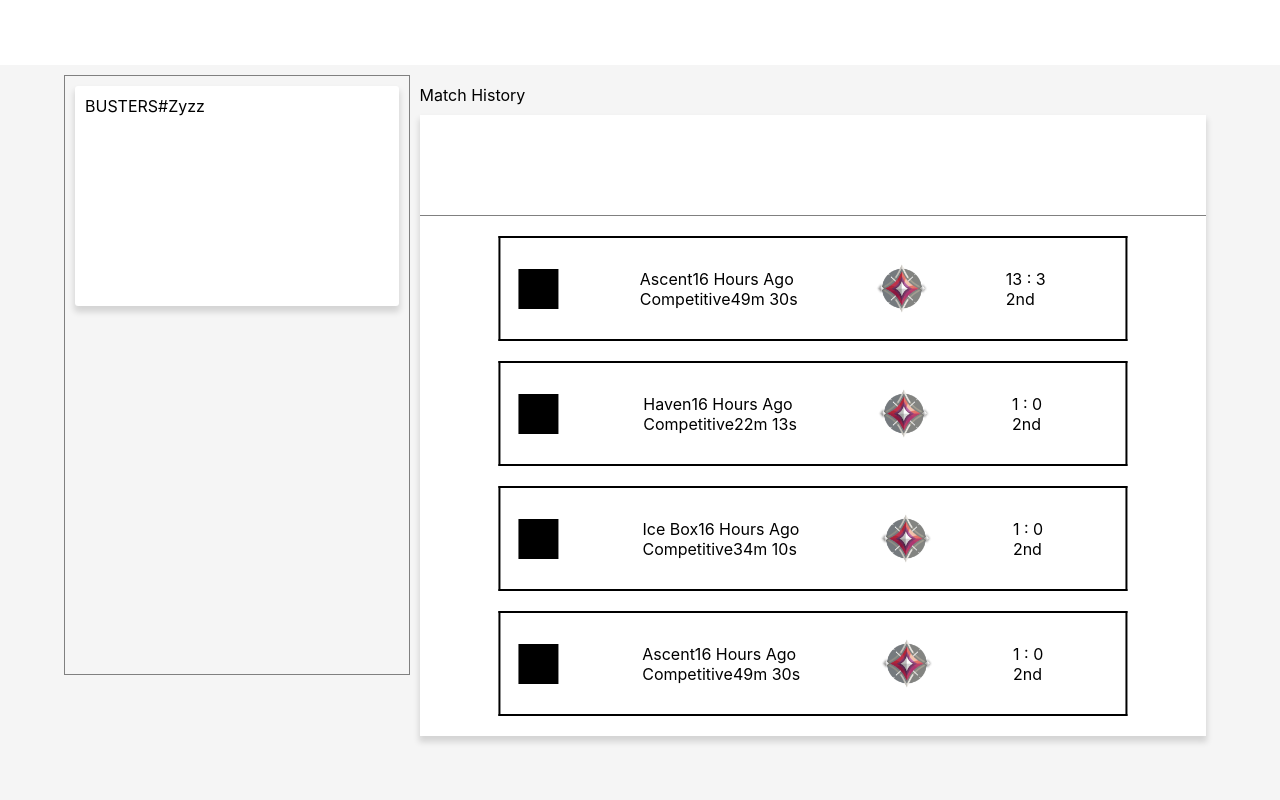
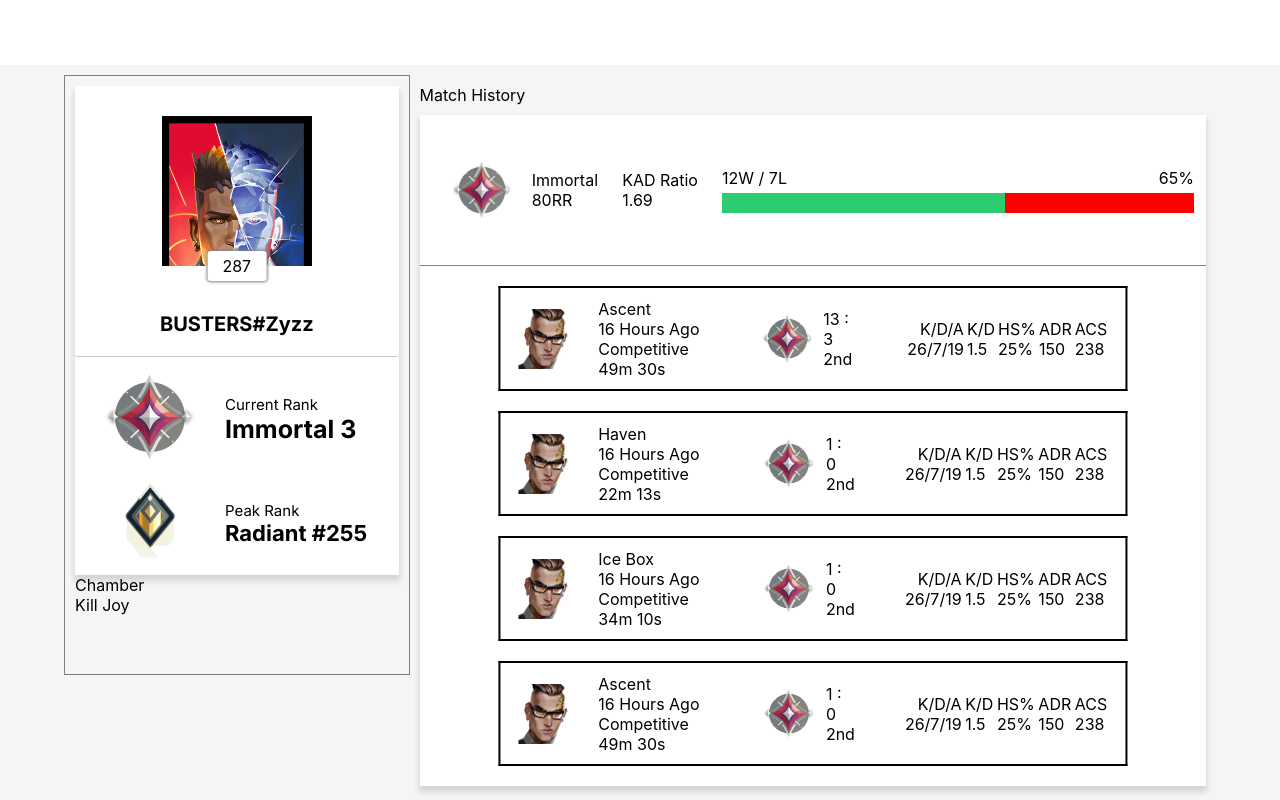
Before and after one commit to Damango/Valorant-Stat-Tracker, a React (Create React App) app: page / in a window 1280 px wide. Built offline with nearby package versions, Linux system fonts and the light colour scheme.

Commit message:
Added Design for match and profile

```diff
--- a/public/index.html
+++ b/public/index.html
@@ -12,6 +12,12 @@
 		<link rel="apple-touch-icon" href="%PUBLIC_URL%/logo192.png" />
 
 		<link rel="manifest" href="%PUBLIC_URL%/manifest.json" />
+		<link rel="preconnect" href="https://fonts.googleapis.com" />
+		<link rel="preconnect" href="https://fonts.gstatic.com" crossorigin />
+		<link
+			href="https://fonts.googleapis.com/css2?family=Cabin:wght@400;500;600;700&family=Cairo:wght@400;500;600;700;800;900&family=Inter:wght@300;400;500;600;700&family=Open+Sans:wght@300;400;500;600&family=Poppins:wght@300;400;500;600&family=Source+Sans+Pro:wght@300;400;600;700&display=swap"
+			rel="stylesheet"
+		/>
 
 		<title>Valorant Tracker</title>
 	</head>
--- a/src/Components/MatchCard/MatchCard.css
+++ b/src/Components/MatchCard/MatchCard.css
@@ -60,7 +60,6 @@
 	box-sizing: border-box;
 	box-shadow: 0px 0px 0px 0px gray;
 	transition: 0.3s;
-	justify-content: space-between;
 }
 
 .match-card-wrapper:hover {
@@ -79,10 +78,15 @@
 
 .match-card-champion-icon {
 	position: relative;
+	background: url("../../media/chambericon.png");
+	background-position: center center center;
+	background-size: cover;
+	width: 60px;
+	height: 60px;
+}
 
-	background-color: black;
-	width: 40px;
-	height: 40px;
+.basic-match-info-container {
+	width: 180px;
 }
 
 .match-card-map-time-container {
@@ -90,6 +94,7 @@
 
 .match-card-map {
 	display: inline-block;
+	margin-right: 15px;
 }
 
 .match-card-time {
@@ -100,6 +105,7 @@
 }
 .match-card-type {
 	display: inline-block;
+	margin-right: 15px;
 }
 
 .match-card-length {
@@ -112,6 +118,19 @@
 	height: 85px;
 	background-size: cover;
 	background-position: center;
+}
+
+.match-player-stats-container {
+	position: relative;
+	width: 40%;
+
+	display: flex;
+	margin-left: 50px;
+	justify-content: space-between;
+}
+
+.match-player-kda {
+	text-align: right;
 }
 
 .match-card-drop-down-container {
@@ -128,5 +147,5 @@
 }
 
 .recharts-surface {
-	width: 100% !important;
+	width: 98% !important;
 }
--- a/src/Components/MatchCard/MatchCard.js
+++ b/src/Components/MatchCard/MatchCard.js
@@ -11,23 +11,15 @@
 
 import "./MatchCard.css";
 const MatchCard = (props) => {
-	const data = [
-		{ name: "Round 1", econ: -950, pv: 2400, amt: 2400 },
-		{ name: "Round 2", econ: 4500, pv: 2400, amt: 2400 },
-		{ name: "Round 3", econ: 16748, pv: 2400, amt: 2400 },
-		{ name: "Page A", econ: 400, pv: 2400, amt: 2400 },
-		{ name: "Page A", econ: 400, pv: 2400, amt: 2400 },
-		{ name: "Page A", econ: 400, pv: 2400, amt: 2400 },
-		{ name: "Page A", econ: 400, pv: 2400, amt: 2400 },
-		{ name: "Page A", econ: 400, pv: 2400, amt: 2400 },
-		{ name: "Page A", econ: 400, pv: 2400, amt: 2400 },
-		{ name: "Page A", econ: 2050, pv: 2400, amt: 2400 },
-		{ name: "Page A", econ: 4000, pv: 2400, amt: 2400 },
-		{ name: "Page A", econ: 400, pv: 2400, amt: 2400 },
-		{ name: "Page A", econ: 400, pv: 2400, amt: 2400 },
-		{ name: "Page A", econ: 400, pv: 2400, amt: 2400 },
-		{ name: "Page A", econ: 400, pv: 2400, amt: 2400 },
-	];
+	const econData = props.matchData.roundResults.map((match) => {
+		let chartDataObject = {
+			name: "Round: " + match.roundNum,
+			econ: match.playerStats[0].economy.loadoutValue,
+		};
+		return chartDataObject;
+	});
+
+	console.log("ECON DATA: " + JSON.stringify(econData[0]));
 
 	const [dropDown, setDropDown] = useState(false);
 
@@ -47,12 +39,11 @@
 
 	function calculateMatchResult() {
 		let i, j;
-
 		let playerIndex = 0;
 		let winCount = 0;
 		let lossCount = 0;
+		let roundResults = props.matchData.roundResults;
 
-		let roundResults = props.matchData.roundResults;
 		for (i = 0; i < props.matchData.players.length; i++) {
 			let playerString =
 				props.matchData.players[i].playerID +
@@ -116,7 +107,7 @@
 		console.log(dropDown);
 
 		if (dropDown) {
-			dropDownElement.style.height = "300px";
+			dropDownElement.style.height = "500px";
 		} else {
 			dropDownElement.style.height = "0px";
 		}
@@ -127,20 +118,20 @@
 			return (
 				<div className="match-card-drop-down-container" ref={dropDownRef}>
 					<div className="drop-down-chart-container">
-						<button onClick={() => calculateMatchResult()}>CLICK</button>
 						<ResponsiveContainer width="100%" height={250}>
 							<LineChart
-								data={data}
-								margin={{ top: 5, right: 20, bottom: 5, left: 0 }}
+								data={econData}
+								margin={{ top: 5, right: 10, bottom: 5, left: -10 }}
 							>
 								<Line type="monotone" dataKey="econ" stroke="#8884d8" />
 								<CartesianGrid stroke="#ccc" strokeDasharray="5 5" />
-								<XAxis dataKey="name" />
+								<XAxis dataKey="name" style={{ fontSize: "10px" }} />
 								<YAxis style={{ fontSize: "10px" }} />
 								<Tooltip />
 							</LineChart>
 						</ResponsiveContainer>
 					</div>
+					<div className="drop-down-teams-container"></div>
 				</div>
 			);
 		} else {
@@ -206,7 +197,28 @@
 					{calculateMatchResult()}
 				</div>
 
-				<div className="match-player-stats"></div>
+				<div className="match-player-stats-container">
+					<div className="match-player-kda">
+						<div>K/D/A</div>
+						<div>26/7/19</div>
+					</div>
+					<div className="match-player-kd">
+						<div>K/D</div>
+						<div>1.5</div>
+					</div>
+					<div className="match-player-hs-percent">
+						<div>HS%</div>
+						<div>25%</div>
+					</div>
+					<div className="match-player-adr">
+						<div>ADR</div>
+						<div>150</div>
+					</div>
+					<div className="match-player-acs">
+						<div>ACS</div>
+						<div>238</div>
+					</div>
+				</div>
 			</div>
 			{renderDropDown()}
 		</div>
--- a/src/ValorantTracker.css
+++ b/src/ValorantTracker.css
@@ -31,12 +31,137 @@
 	box-sizing: border-box;
 }
 
-.account-name-rank-container {
+.profile-rank-and-details-container {
 	background-color: white;
 	box-shadow: 0px 5px 6px 1px rgba(0, 0, 0, 0.137);
-	height: 200px;
+}
+
+.profile-icon-name-container {
+	position: relative;
+	background-color: white;
+	border-bottom: 1px solid rgba(128, 128, 128, 0.418);
+	height: 250px;
 	border-radius: 3px;
 	padding: 10px;
+}
+
+.profile-icon-container {
+	position: relative;
+	margin-top: 20px;
+	left: 50%;
+	transform: translateX(-50%);
+	width: 150px;
+	height: 150px;
+	background: url("./media/phoenixplayercard.png");
+	background-size: cover;
+	background-position: top center;
+}
+.profile-level-container {
+	position: relative;
+	top: 90%;
+	left: 50%;
+	transform: translateX(-50%);
+	display: inline-block;
+	background-color: white;
+	padding: 5px 15px;
+	border-radius: 3px;
+	box-shadow: 0px 0px 3px 1px gray;
+}
+
+.profile-name-container {
+	position: absolute;
+	left: 50%;
+	transform: translateX(-50%);
+	bottom: 20px;
+	font-family: "Inter";
+	font-weight: bold;
+	font-size: 20px;
+}
+
+.account-ranks-container {
+	padding-bottom: 10px;
+}
+
+.account-current-rank-container {
+	position: relative;
+
+	display: flex;
+	align-items: center;
+}
+
+.current-rank-image-container {
+	width: 150px;
+}
+
+.current-rank-image {
+	position: relative;
+	width: 150px;
+	height: 120px;
+	background: url("./media/immortalicon.png");
+	background-position: center center;
+	background-size: cover;
+	display: inline-block;
+	left: 50%;
+	transform: translateX(-50%);
+}
+
+.current-rank-text-container {
+	position: relative;
+	display: inline-block;
+	font-family: "Inter";
+	font-size: 25px;
+}
+
+.current-rank-text {
+	font-size: 15px !important;
+}
+.current-rank-name-text {
+	font-weight: bold;
+}
+
+.account-peak-rank-container {
+	position: relative;
+
+	display: flex;
+	align-items: center;
+}
+
+.peak-rank-text-container {
+	position: relative;
+	display: inline-block;
+	font-family: "Inter";
+	font-size: 25px;
+}
+
+.peak-rank-image-container {
+	width: 150px;
+}
+
+.peak-rank-image {
+	position: relative;
+	width: 80px;
+	height: 80px;
+	background: url("./media/raidanticon.png");
+	background-position: center center;
+	background-size: cover;
+	display: inline-block;
+	left: 50%;
+	transform: translateX(-50%);
+}
+
+.peak-rank-text-container {
+	position: relative;
+	display: inline-block;
+	font-family: "Inter";
+	font-size: 22px;
+}
+
+.peak-rank-text {
+	font-size: 15px;
+}
+
+.peak-rank-name-text {
+	font-weight: bold;
 }
 
 .match-history-container {
@@ -55,8 +180,62 @@
 
 .match-history-summary {
 	position: relative;
+	height: 150px;
+	border-bottom: 1px solid gray;
+	display: flex;
+	align-items: center;
+
+	justify-content: space-around;
+}
+
+.match-history-summary-rank {
+	position: relative;
+
+	display: flex;
+	align-items: center;
+}
+
+.match-history-summary-rank-image {
+	position: relative;
 	height: 100px;
-	border-bottom: 1px solid gray;
+	width: 100px;
+	background-image: url("./media/immortalicon.png");
+	background-size: cover;
+
+	display: inline-block;
+}
+.match-history-summary-rank-text-container {
+	position: relative;
+	display: inline-block;
+}
+
+.match-history-summary-win-loss-container {
+	position: relative;
+
+	width: 60%;
+}
+
+.win-loss-ratio-text-container {
+	display: flex;
+	justify-content: space-between;
+	margin-bottom: 5px;
+}
+
+.win-loss-ratio-count {
+}
+
+.win-loss-ratio-bar {
+	position: relative;
+	width: 100%;
+	height: 20px;
+	background-color: red;
+}
+
+.win-loss-ratio-inner-bar {
+	position: relative;
+	width: 60%;
+	height: 100%;
+	background-color: #2ecc71;
 }
 
 .match-history-card-list-container {
--- a/src/ValorantTracker.js
+++ b/src/ValorantTracker.js
@@ -13,13 +13,69 @@
 			<div className="main-view-container">
 				<div className="main-view-wrapper">
 					<div className="profile-summary-container">
-						<div className="account-name-rank-container">BUSTERS#Zyzz</div>
-						<div className="favorite-agent-container"></div>
+						<div className="profile-rank-and-details-container">
+							<div className="profile-icon-name-container">
+								<div className="profile-icon-container">
+									<div className="profile-level-container">287</div>
+								</div>
+								<div className="profile-name-container">BUSTERS#Zyzz</div>
+							</div>
+							<div className="account-ranks-container">
+								<div className="account-current-rank-container">
+									<div className="current-rank-image-container">
+										<div className="current-rank-image"></div>
+									</div>
+									<div className="current-rank-text-container">
+										<div className="current-rank-text">Current Rank</div>
+										<div className="current-rank-name-text">Immortal 3</div>
+									</div>
+								</div>
+								<div className="account-peak-rank-container">
+									<div className="peak-rank-image-container">
+										<div className="peak-rank-image"></div>
+									</div>
+									<div className="peak-rank-text-container">
+										<div className="peak-rank-text">Peak Rank</div>
+										<div className="peak-rank-name-text">Radiant #255</div>
+									</div>
+								</div>
+							</div>
+						</div>
+
+						<div className="favorite-agents-container">
+							<div className="favorite-agent-container fav-agent-1">
+								Chamber
+							</div>
+							<div className="favorite-agent-container fav-agent-2">
+								Kill Joy
+							</div>
+						</div>
 					</div>
 					<div className="match-history-container">
 						<div className="match-history-container-header">Match History</div>
 						<div className="match-history-wrapper">
-							<div className="match-history-summary"></div>
+							<div className="match-history-summary">
+								<div className="match-history-summary-rank">
+									<div className="match-history-summary-rank-image"></div>
+									<div className="match-history-summary-rank-text-container">
+										<div>Immortal</div>
+										<div>80RR</div>
+									</div>
+								</div>
+								<div className="match-history-summary-kad">
+									<div>KAD Ratio</div>
+									<div>1.69</div>
+								</div>
+								<div className="match-history-summary-win-loss-container">
+									<div className="win-loss-ratio-text-container">
+										<div className="win-loss-ratio-count">12W / 7L</div>
+										<div className="win-loss-ratio-percentage">65%</div>
+									</div>
+									<div className="win-loss-ratio-bar">
+										<div className="win-loss-ratio-inner-bar"></div>
+									</div>
+								</div>
+							</div>
 							<div className="match-history-card-list-container">
 								{MatchData.map((match, index) => (
 									<MatchCard
```
Also changed, not shown: src/Match Data/MatchData.js (+11 -11 lines), src/media/phoenixplayercard.png (added).
